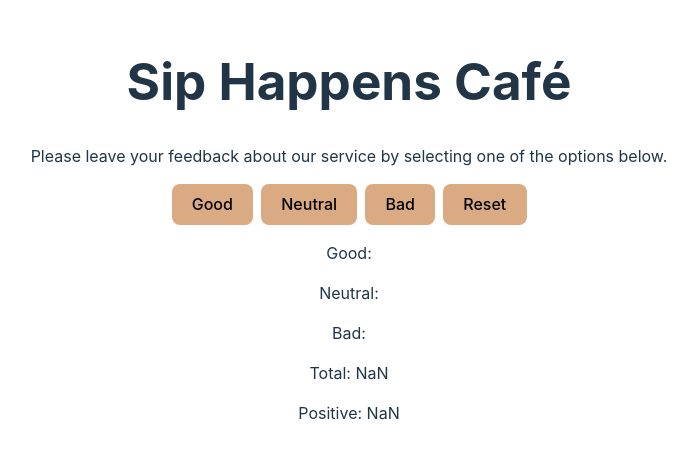
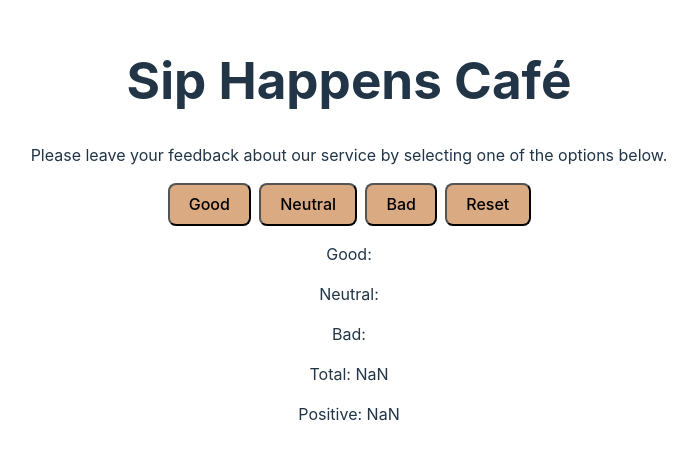
Before and after one commit to Anastassia2312/goit-react-hw-02, a React (Vite) app: page / in a window 1280 px wide. Shown: the part 170-630 px from the top of the page, without its empty margins (291-988 px from the left). Built offline with nearby package versions, Linux system fonts and the light colour scheme.

Commit message:
Update index.css

```diff
--- a/src/components/index.css
+++ b/src/components/index.css
@@ -28,14 +28,12 @@ h1 {
 
 button {
   border-radius: 8px;
-  border: 1px solid transparent;
   padding: 0.6em 1.2em;
   font-size: 1em;
   font-weight: 500;
   font-family: inherit;
   background-color: #1a1a1a;
   cursor: pointer;
-  transition: border-color 0.25s;
 }
 button:hover {
   border-color: #9e724e;
```
